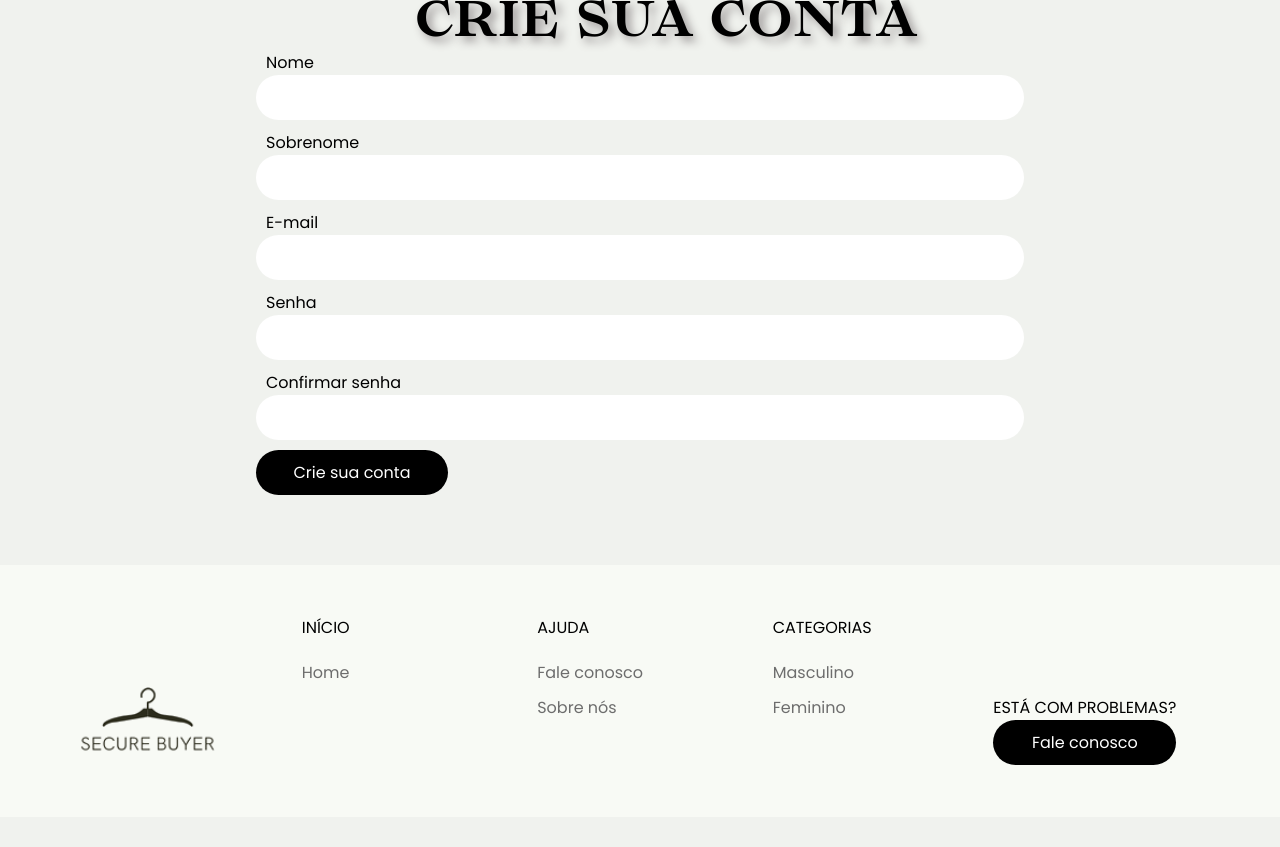
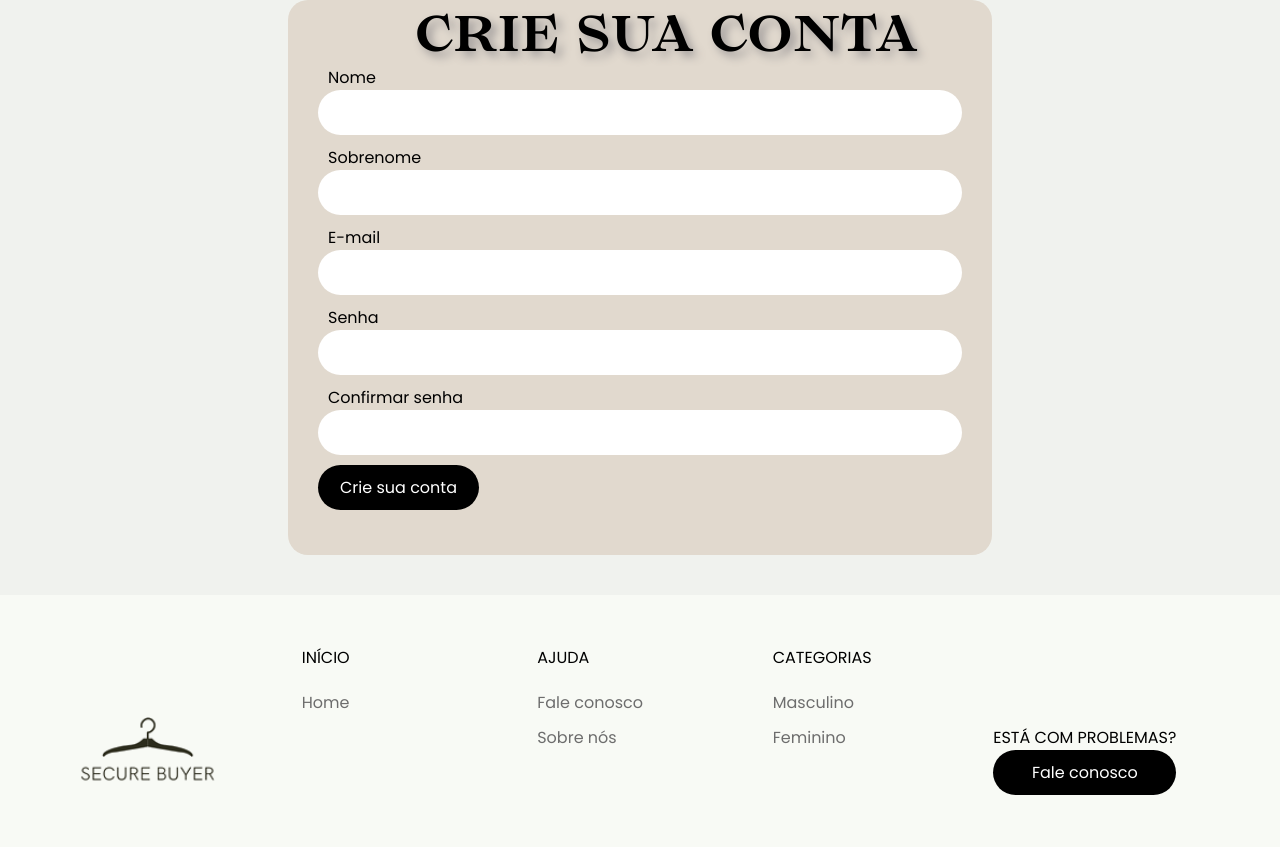
Before and after one commit to Angreen1623/Secure-Buyer, a PHP site: page /criar-conta.php in a window 1280 px wide. Shown: the part 171-1018 px from the top of the page. Before the commit the page ends 936 px from the top, so only its background shows below. Run offline with PHP 8.4, Linux system fonts and the light colour scheme; data comes from the database, SQL or seed files in the repository.

Commit message:
Quadrado no criar conta

```diff
--- a/conteudos/criar-conta.php
+++ b/conteudos/criar-conta.php
@@ -26,6 +26,7 @@
     <!--INCIO "CRIE SUA CONTA"-->
     <!--titulo escrito "crie sua conta"-->
     <div class="content">
+        <div class="box">
             <div class="title">
                 <h1>CRIE SUA CONTA</h1>
             </div>
@@ -59,6 +60,7 @@
                         <input type="submit" value="Crie sua conta" name="btncadastro"><!--botao criado para a criação de conta do usuario-->
                     </div>
                 </form>
+            </div>
         </div>
 
         <?php include 'footer.php'; ?>
--- a/conteudos/css/criesuacon.css
+++ b/conteudos/css/criesuacon.css
@@ -14,6 +14,16 @@
   display: flex;
   flex-direction: column;
   align-items: center;
+}
+
+.content .box{
+  width: 55%;
+  background-color: #E1D9CE;
+  border-radius: 20px;
+  display: flex;
+  justify-content: center;
+  flex-direction: column;
+  padding: 15px 30px;
 }
 
 
@@ -40,7 +50,7 @@ margin-bottom: 10px;
 /*--comandos dados para a exibição do formulario de acordo com o wf-*/
 .formulariocriesuaconta
 {
-  width: 60%;
+  width: 100%;
   font-family: 'Poppins',Arial, sans-serif;
   margin-bottom: 20px;
 }
```
Lines whose indentation alone changed are shown as unchanged.
